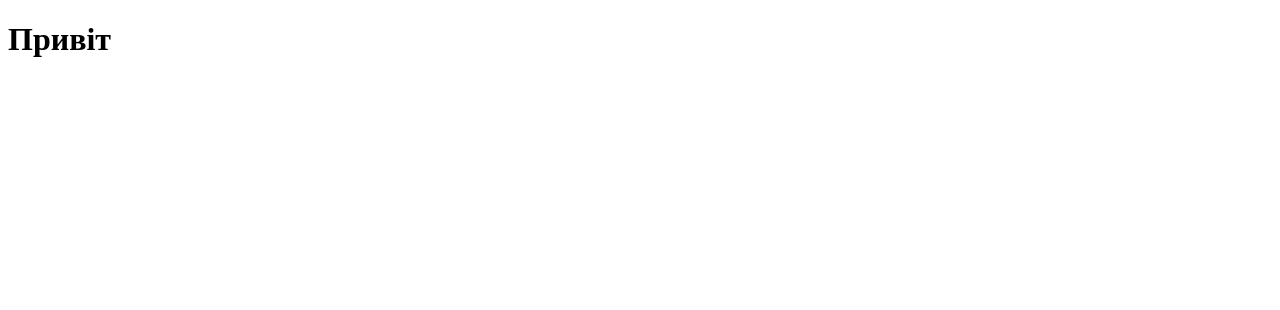
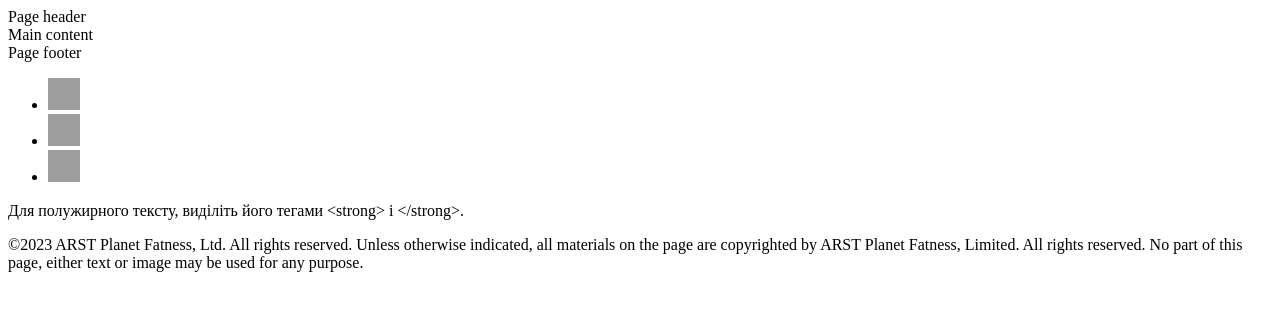
Before and after one commit to Hope09001/Tutorial, a plain HTML site: page index.html in a window 1280 px wide. Drawn offline with Linux system fonts and the light colour scheme; grey boxes are pictures that could not be loaded.

Commit message:
Update index.html

```diff
--- a/index.html
+++ b/index.html
@@ -1,11 +1,74 @@
 <!DOCTYPE html>
 <html lang="en">
-<head>
-    <meta charset="UTF-8">
-    <meta name="viewport" content="width=device-width, initial-scale=1.0">
+  <head>
+    <meta charset="UTF-8" />
+    <meta name="viewport" content="width=device-width, initial-scale=1.0" />
+    <meta name="description" content="Planet Fatness description meta tag content">
     <title>Document</title>
-</head>
-<body>
-    <h1>Привіт</h1>
-</body>
+  </head>
+  <body>
+    <header>Page header</header>
+
+    <main>Main content</main>
+
+    <footer>Page footer</footer>
+    <ul>
+      <li>
+        <a href="https://www.instagram.com/" target="_blank">
+          <img
+            src="https://ac.goit.global/fullstack/html-css-v2/module-1/autocheck/b04insta.svg"
+            alt="Instagram"
+            width="32"
+            height="32"
+          />
+        </a>
+      </li>
+
+      <li>
+        <a href="https://www.facebook.com/" target="_blank">
+          <img
+            src="https://ac.goit.global/fullstack/html-css-v2/module-1/autocheck/b04facebook.svg"
+            alt="Facebook"
+            width="32"
+            height="32"
+          />
+        </a>
+      </li>
+
+      <li>
+        <a href="https://www.youtube.com/" target="_blank">
+          <img
+            src="https://ac.goit.global/fullstack/html-css-v2/module-1/autocheck/b04youtube.svg"
+            alt="YouTube"
+            width="32"
+            height="32"
+          />
+        </a>
+      </li>
+    </ul>
+
+    <p>
+      Для полужирного тексту, виділіть його тегами &lt;strong&gt; і
+      &lt;/strong&gt;.
+    </p>
+
+    <p>
+      &copy;2023 ARST Planet Fatness, Ltd. All rights reserved. Unless otherwise
+      indicated, all materials on the page are copyrighted by ARST Planet
+      Fatness, Limited. All rights reserved. No part of this page, either text
+      or image may be used for any purpose.
+    </p>
+
+    <section></section>
+
+    <html lang="en">
+
+    </html>
+    <meta name="description" content="">
+
+
+
+    <title>Planet Fatness is the place for beginners and pros!</title>
+
+  </body>
 </html>
```
